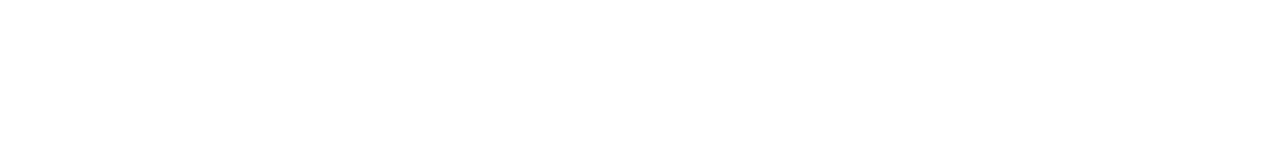
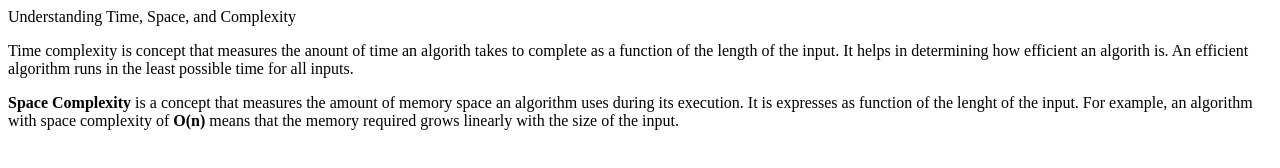
Before and after one commit to acciojob/time-and-space-complexity-akeeb12, a website: page main.html in a window 1280 px wide. Drawn offline with Linux system fonts and the light colour scheme.

Commit message:
created a submission

```diff
--- a/main.html
+++ b/main.html
@@ -4,13 +4,20 @@
 
 <head>
 	<link rel="stylesheet" href="styles.css">
+	<title>Time and Space Complexity</title>
 </head>
 
-<body>
+<body
+	 <h1>Understanding Time, Space, and Complexity</h1>
+	<p>Time complexity is concept that measures the anount of time an algorith takes to complete as a function of the length of the input.
+	It helps in determining how efficient an algorith is. An efficient algorithm runs in the least possible time for all inputs. </p>
+	<p>
+		<b>Space Complexity</b> is a concept that measures the amount of memory space an algorithm uses during its execution.
+		It is expresses as function of the lenght of the input.
+		For example, an algorithm with space complexity of <b>O(n)</b> means that the memory required grows linearly with the size of the input.
+	</p>
 	<!-- the entire body must be written by student -->
     <script type="text/javascript" src="./script.js">
 </script>
-
 </body>
-
 </html>
```
